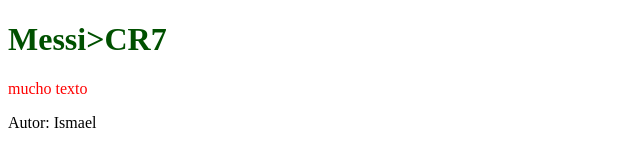
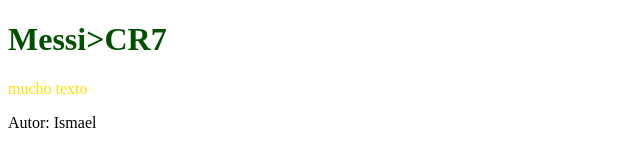
Before and after one commit to ismaelmanana/ejercicio3, a plain HTML site: page index.html in a window 1280 px wide. Shown: the full height of the page, 0-640 px from the left. Drawn offline with Linux system fonts and the light colour scheme.

Commit message:
Segundo commit

```diff
--- a/index.html
+++ b/index.html
@@ -4,7 +4,7 @@
         <title>Nombre de pagina</title>
 
             <style type="text/css">
-                p { color: red; }
+                p { color: rgb(255, 225, 0); }
 
                 h1 { color: rgb(0, 80, 0); }
             </style>
```
